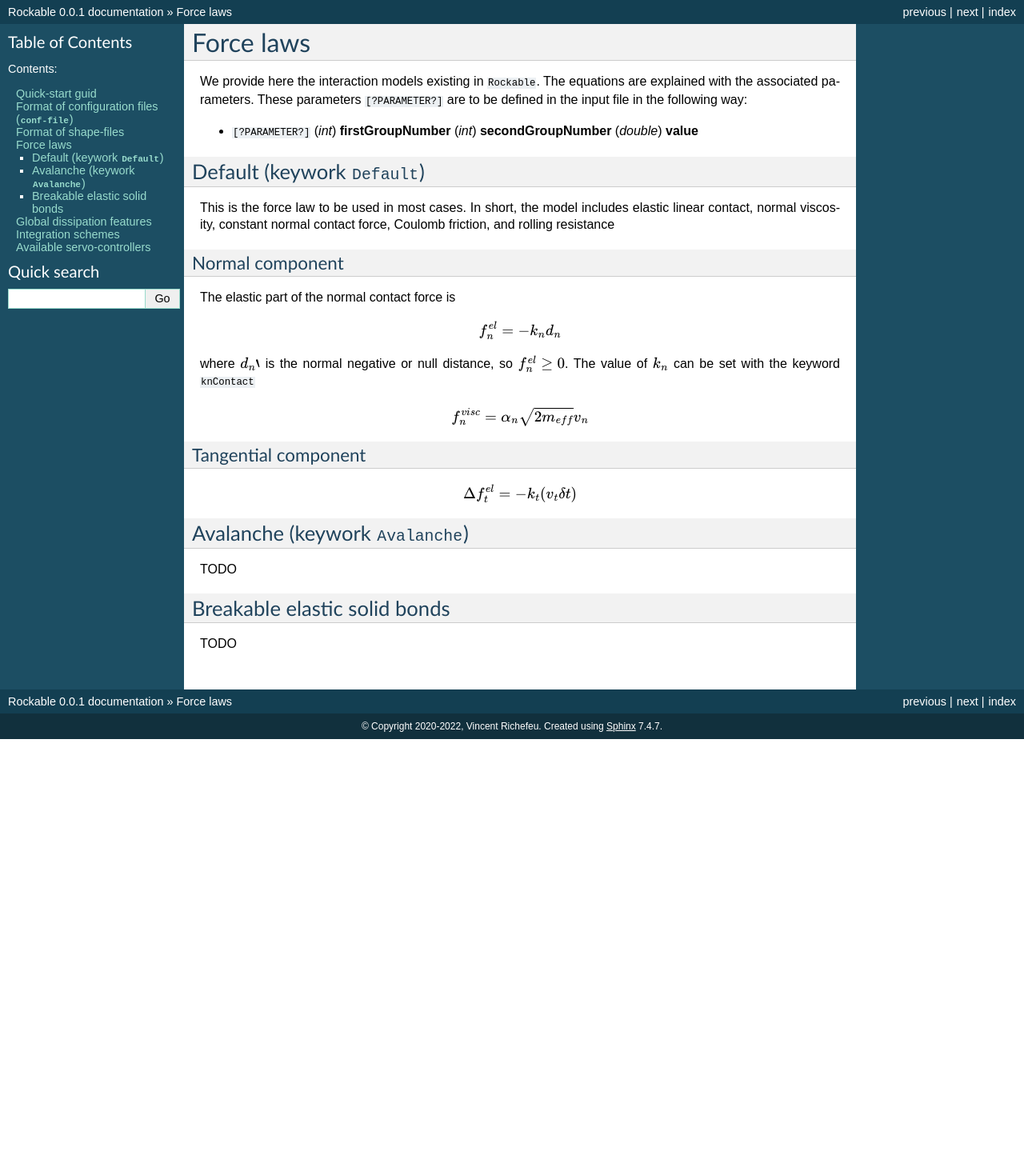
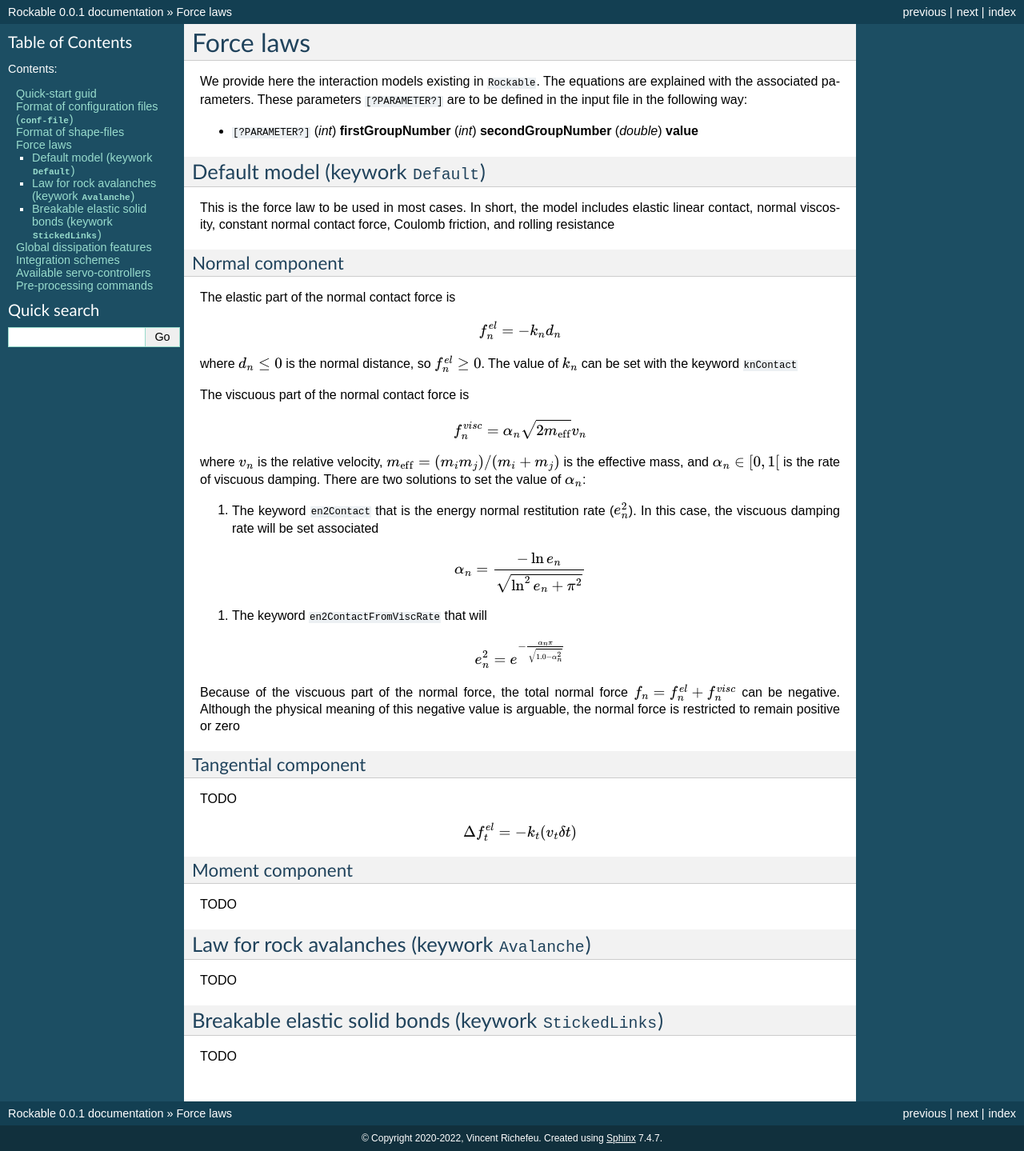
Before and after one commit to richefeu/rockable, a Sphinx documentation site: the page built from sphinxdoc/source/forceLaws.rst, in a window 1280 px wide. Shown: the whole page at 80% size. Built offline with Sphinx 7.4.7, drawn with Linux system fonts in a browser that asks for light colours; before the commit the page ends 924 px from its top, so only the background shows below that.

Commit message:
doc + cosmetic changes + cpp17 instead of cpp20 (so that gcc-9 can be used)

```diff
--- a/sphinxdoc/source/forceLaws.rst
+++ b/sphinxdoc/source/forceLaws.rst
@@ -10,8 +10,8 @@ These parameters ``[?PARAMETER?]`` are to be defined in the input file in the fo
 - ``[?PARAMETER?]`` (*int*) **firstGroupNumber** (*int*) **secondGroupNumber** (*double*) **value**
 
 
-Default (keywork ``Default``)
------------------------------
+Default model (keywork ``Default``)
+-----------------------------------
 
 This is the force law to be used in most cases.
 In short, the model includes elastic linear contact, normal viscosity, constant normal contact force,
@@ -25,26 +25,54 @@ The elastic part of the normal contact force is
 .. math::
    f_n^{el} = -k_n d_n
 
-where :math:`d_n`` is the normal negative or null distance, so :math:`f_n^{el} \geq 0`. The value of :math:`k_n` can be set with the keyword ``knContact``
+where :math:`d_n \leq 0` is the normal distance, so :math:`f_n^{el} \geq 0`.
+The value of :math:`k_n` can be set with the keyword ``knContact``
+
+The viscuous part of the normal contact force is
 
 .. math::
-   f_n^{visc} = \alpha_n \sqrt{2 m_{eff}} v_n
+   f_n^{visc} = \alpha_n \sqrt{2 m_\text{eff}} v_n
+
+where :math:`v_n` is the relative velocity,  :math:`m_\text{eff}=(m_i m_j)/(m_i+m_j)` is the effective mass,
+and :math:`\alpha_n \in [0, 1[` is the rate of viscuous damping. There are two solutions to set the value of :math:`\alpha_n`:
+
+1. The keyword ``en2Contact`` that is the energy normal restitution rate (:math:`e_n^2`). In this case, the viscuous damping rate will be set associated
+
+.. math::
+   \alpha_n = \frac{- \ln e_n}{\sqrt{\ln^2 e_n + \pi^2}}
+
+1. The keyword ``en2ContactFromViscRate`` that will
+
+.. math::
+   e_n^2 = e^{-\frac{\alpha_n \pi}{  \sqrt{1.0 - \alpha_n^2}}}
+
+Because of the viscuous part of the normal force, the total normal force :math:`f_n = f_n^{el} + f_n^{visc}` can be negative.
+Although the physical meaning of this negative value is arguable,
+the normal force is restricted to remain positive or zero
 
 
 Tangential component
 """"""""""""""""""""
 
+TODO
+
 .. math::
    \Delta f_t^{el} = -k_t (v_t \delta t)
 
 
-Avalanche (keywork ``Avalanche``)
----------------------------------
+Moment  component
+"""""""""""""""""
 
 TODO
 
 
-Breakable elastic solid bonds
------------------------------
+Law for rock avalanches (keywork ``Avalanche``)
+-----------------------------------------------
 
 TODO
+
+
+Breakable elastic solid bonds (keywork ``StickedLinks``)
+--------------------------------------------------------
+
+TODO
--- a/sphinxdoc/source/index.rst
+++ b/sphinxdoc/source/index.rst
@@ -12,3 +12,4 @@ Welcome to Rockable's documentation!
    dissipation
    integrationSchemes
    servoControllers
+   preProcessing
```
Also changed, not shown: 5 other files.
